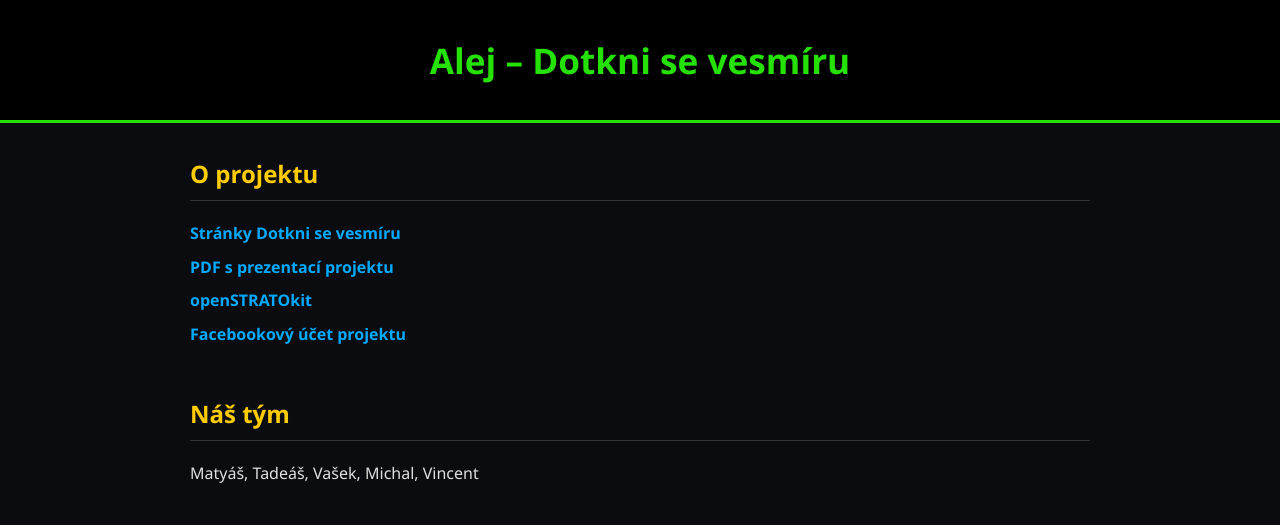
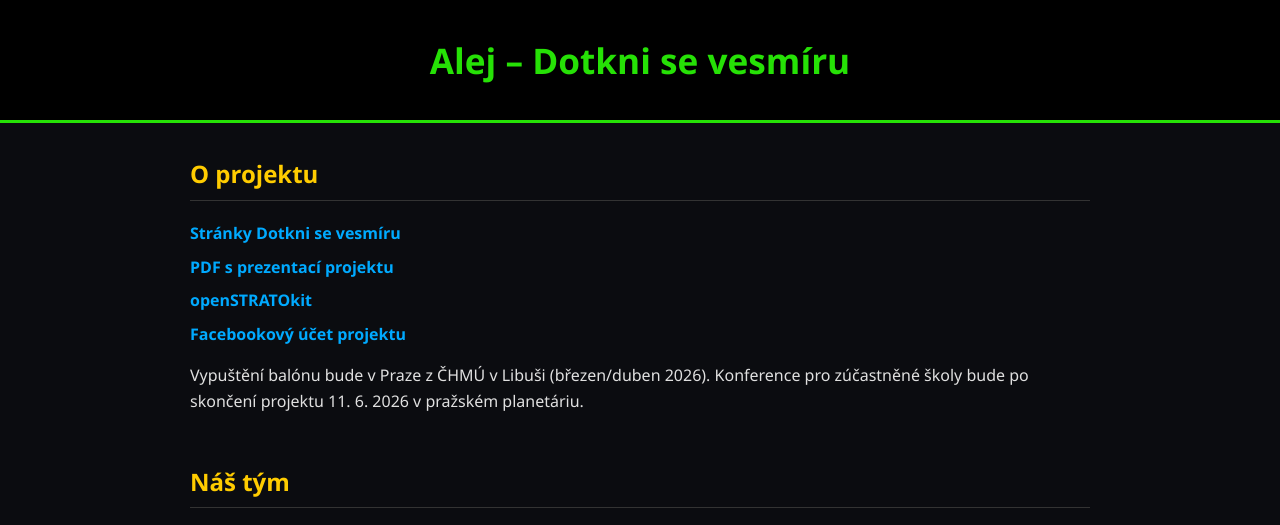
Before and after one commit to alejhub/dotkni-se-vesmiru, a plain HTML site: page index.html in a window 1280 px wide. Shown: the top 525 px of the page. Drawn offline with Linux system fonts and the light colour scheme.

Commit message:
přidání popisného textu

```diff
--- a/index.html
+++ b/index.html
@@ -73,6 +73,7 @@
       <a href="https://dotknisevesmiru.cz/wp-content/uploads/2025/05/DOTKNI_SE_VESMIRU_prezentace_2025.pdf">PDF s prezentací projektu</a>
       <a href="https://git.ok1kvk.cz/RAJlab/openSTRATOkit">openSTRATOkit</a>
       <a href="https://www.facebook.com/dotknisevesmiru.cz/">Facebookový účet projektu</a>
+      <p>Vypuštění balónu bude v Praze z ČHMÚ v Libuši (březen/duben 2026). Konference pro zúčastněné školy bude po skončení projektu 11. 6. 2026 v pražském planetáriu. </p>
     </section>
 
     <section id="tym">
```
